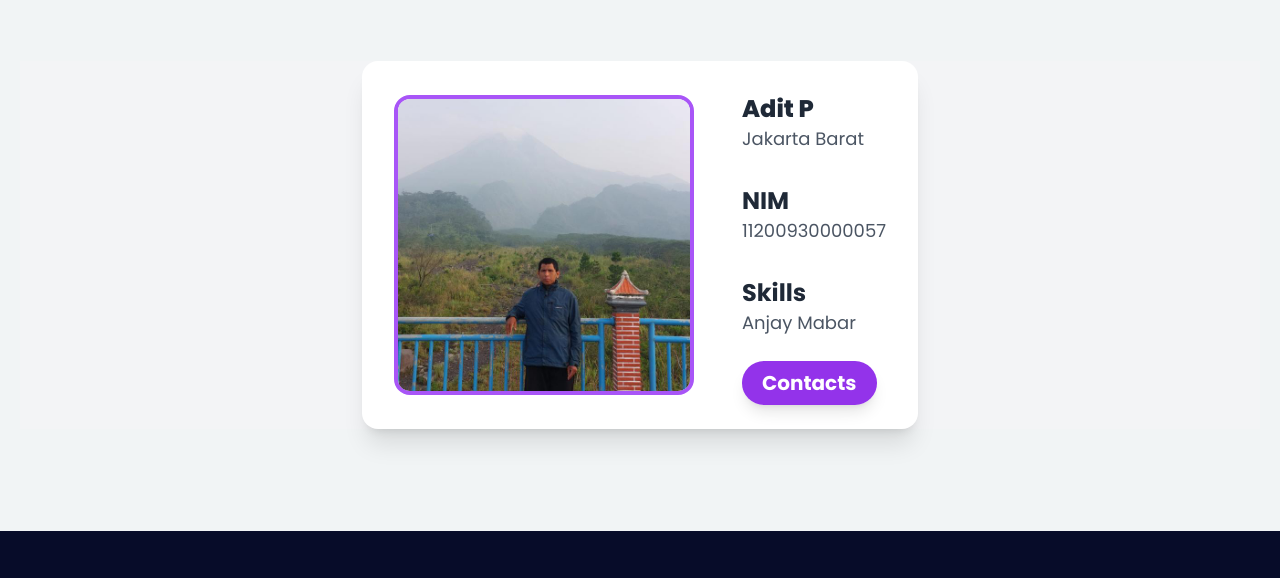
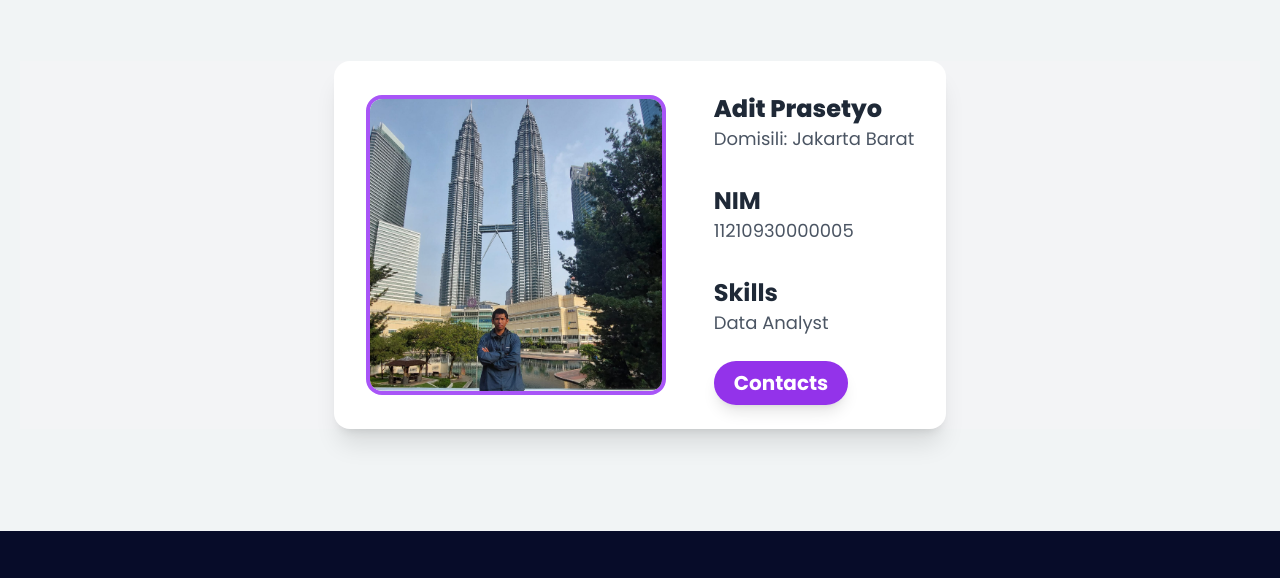
Before and after one commit to project-rixzen/aditmart, a website: page src/pages/about.html in a window 1280 px wide. Shown: the part 882-1460 px from the top of the page. Drawn offline with nearby package versions, Linux system fonts and the light colour scheme; a web font is replaced by a local one.

Commit message:
fix(about): update dev profile info

```diff
--- a/src/pages/about.html
+++ b/src/pages/about.html
@@ -93,24 +93,24 @@
                     <div class="max-w-6xl bg-white rounded-2xl shadow-xl overflow-hidden flex items-center space-x-12 p-8">
                         <!-- Foto -->
                         <div class="w-[300px] h-[300px] flex-shrink-0 overflow-hidden rounded-2xl border-4 border-purple-500">
-                            <img src="/src/assets/images/adit.jpg" class="w-full h-full object-cover" alt="Profile Picture">
+                            <img src="/src/assets/images/adit_p.jpeg" class="w-full h-full object-cover" alt="Profile Picture">
                         </div>
                         <!-- Informasi -->
                         <div class="flex flex-col justify-center flex-grow space-y-8">
                             <!-- Nama -->
                             <div>
-                                <h3 class="font-extrabold text-2xl text-gray-800">Adit P</h3>
-                                <p class="text-lg text-gray-600">Jakarta Barat</p>
+                                <h3 class="font-extrabold text-2xl text-gray-800">Adit Prasetyo</h3>
+                                <p class="text-lg text-gray-600">Domisili: Jakarta Barat</p>
                             </div>
                             <!-- NIM -->
                             <div>
                                 <h3 class="font-bold text-2xl text-gray-800">NIM</h3>
-                                <p class="text-lg text-gray-600">11200930000057</p>
+                                <p class="text-lg text-gray-600">11210930000005</p>
                             </div>
                             <!-- Skills -->
                             <div>
                                 <h3 class="font-bold text-2xl text-gray-800">Skills</h3>
-                                <p class="text-lg text-gray-600">Anjay Mabar</p>
+                                <p class="text-lg text-gray-600">Data Analyst</p>
                             </div>
                             <!-- Tombol Kontak -->
                             <div>
```
Also changed, not shown: src/assets/images/adit.jpg (deleted), src/assets/images/adit_p.jpeg (added).
